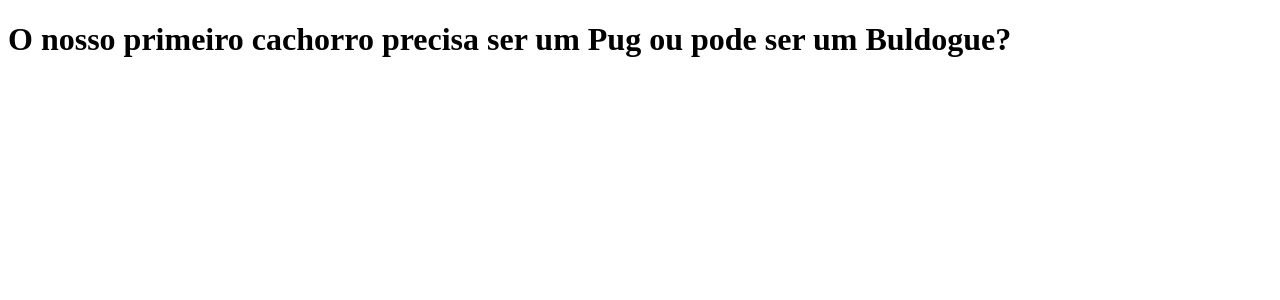
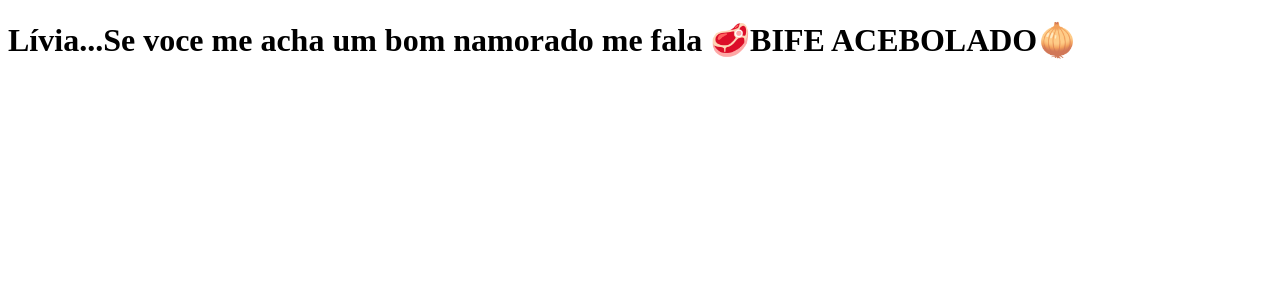
Before and after one commit to zZuccoli/clone-tabnews, a Next.js app: page / in a window 1280 px wide. Shown: the top 300 px of the page. Built offline with nearby package versions, Linux system fonts and the light colour scheme.

Commit message:
Modificação da frase

```diff
--- a/pages/index.js
+++ b/pages/index.js
@@ -1,5 +1,5 @@
 function Home(){
-    return <h1> O nosso primeiro cachorro precisa ser um Pug ou pode ser um Buldogue? </h1>
+    return <h1>Lívia...Se voce me acha um bom namorado me fala 🥩BIFE ACEBOLADO🧅  </h1>
 }
 
 export default Home;
```
